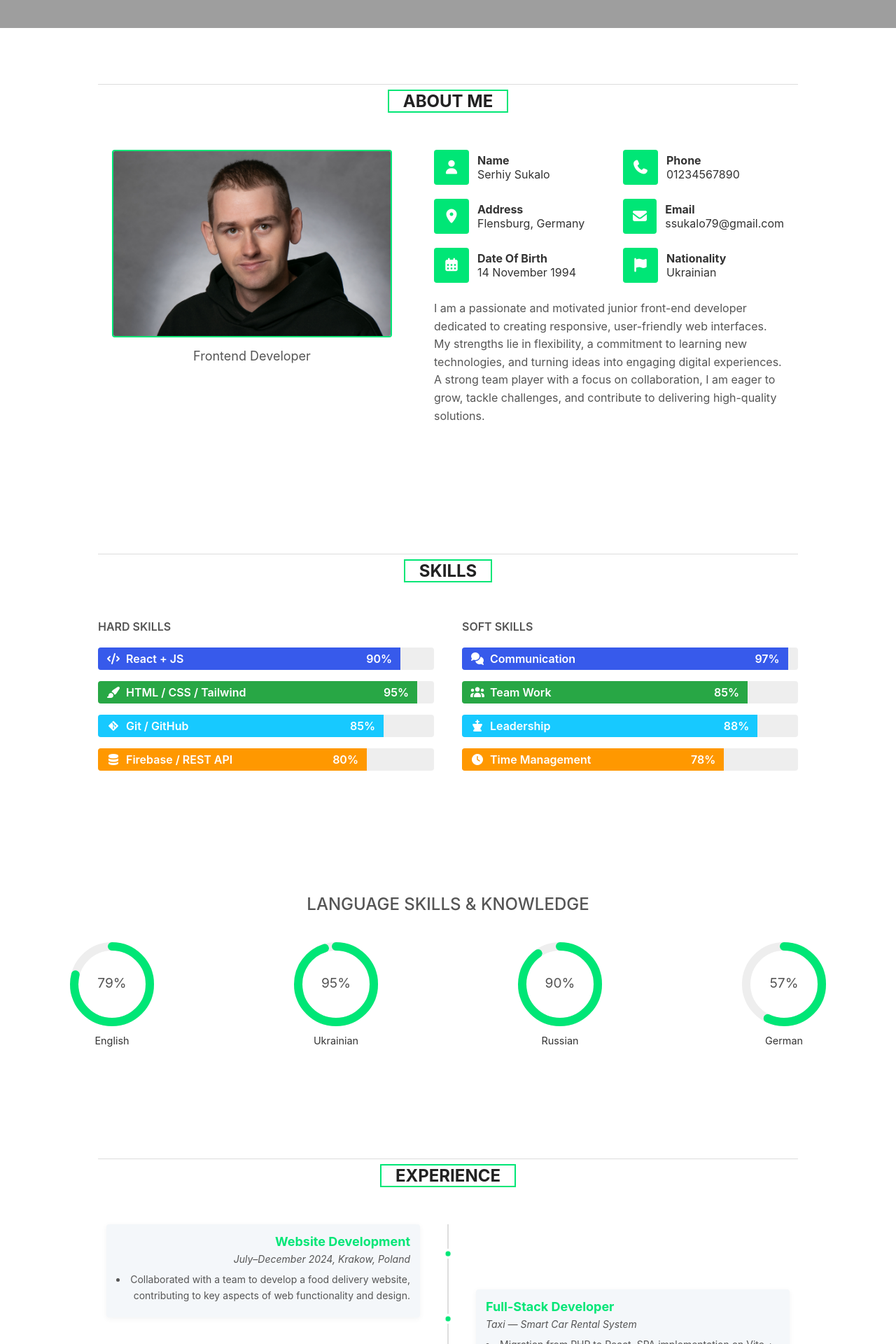
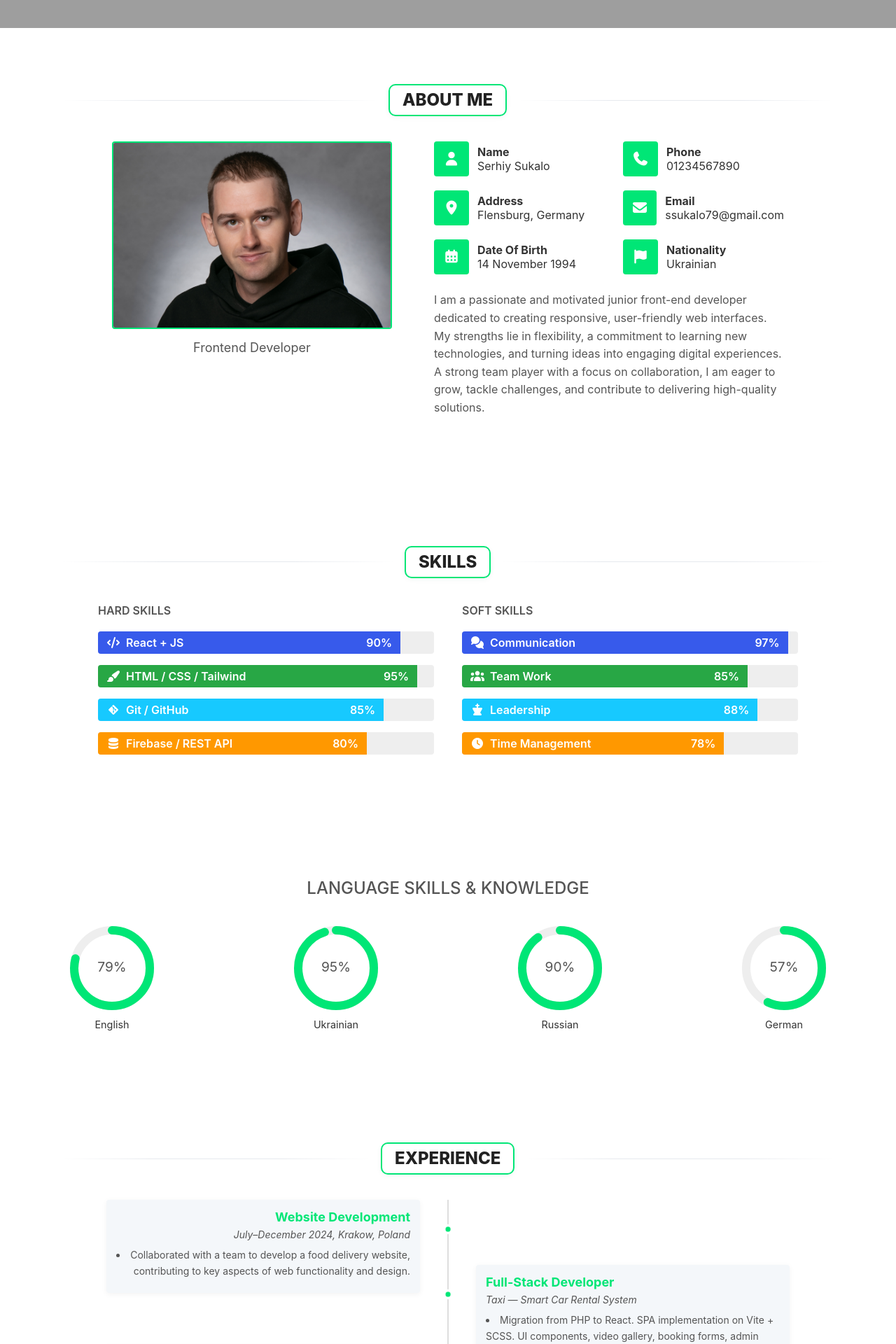
Before and after one commit to Serhiy7/my-portfolio, a React (Vite) app: page / in a window 1280 px wide. Shown: the part 800-2720 px from the top of the page at 70% size. Built offline with nearby package versions, Linux system fonts and the light colour scheme; grey boxes are pictures that could not be loaded.

Commit message:
Section Header

```diff
--- a/src/components/About/About.jsx
+++ b/src/components/About/About.jsx
@@ -1,9 +1,12 @@
 import { useRef, useEffect } from "react";
+import { useInView } from "../../hooks/useInView";
+import sh from "../../styles/SectionHeader.module.css";
 import styles from "./About.module.css";
 import imgAbout from "/images/about.jpg";
 
 export function About() {
   const sectionRef = useRef(null);
+  const [hdrRef, hdrInView] = useInView({ threshold: 0.3 });
 
   useEffect(() => {
     if (!sectionRef.current) return;
@@ -45,9 +48,13 @@ export function About() {
 
   return (
     <section id="about" ref={sectionRef} className={styles.about}>
-      <div className={styles.header}>
-        <hr />
-        <h2>ABOUT ME</h2>
+      <div
+        ref={hdrRef}
+        className={`${sh.sectionHeader} ${hdrInView ? sh.inView : ""}`}
+      >
+        <h2>
+          <span>ABOUT ME</span>
+        </h2>
       </div>
       <div className={styles.content}>
         <div className={styles.avatar}>
--- a/src/components/About/About.module.css
+++ b/src/components/About/About.module.css
@@ -2,28 +2,6 @@
 .about {
   padding: 80px 0;
   background: #fff;
-}
-
-/* Заголовок секции */
-.header {
-  max-width: 1000px;
-  margin: 0 auto 40px;
-  text-align: center;
-}
-.header hr {
-  border: none;
-  border-top: 1px solid #ddd;
-  margin-bottom: 20px;
-}
-.header h2 {
-  display: inline-block;
-  padding: 0 20px;
-  background: #fff;
-  position: relative;
-  top: -13px;
-  font-weight: 700;
-  color: #222;
-  border: 2px solid #00e676;
 }
 
 /* Контент */
--- a/src/components/Experience/Experience.jsx
+++ b/src/components/Experience/Experience.jsx
@@ -1,5 +1,6 @@
 import React from "react";
 import { useInView } from "../../hooks/useInView";
+import sh from "../../styles/SectionHeader.module.css";
 import styles from "./Experience.module.css";
 
 const entries = [
@@ -55,6 +56,7 @@ const entries = [
 
 export function Experience() {
   const [ref, inView] = useInView({ threshold: 0.3 });
+  const [hdrRef, hdrInView] = useInView({ threshold: 0.3 });
 
   return (
     <section
@@ -62,9 +64,13 @@ export function Experience() {
       ref={ref}
       className={`${styles.experience} ${inView ? styles.inView : ""}`}
     >
-      <div className={styles.header}>
-        <hr />
-        <h2>EXPERIENCE</h2>
+      <div
+        ref={hdrRef}
+        className={`${sh.sectionHeader} ${hdrInView ? sh.inView : ""}`}
+      >
+        <h2>
+          <span>EXPERIENCE</span>
+        </h2>
       </div>
 
       <div className={styles.timeline}>
--- a/src/components/Experience/Experience.module.css
+++ b/src/components/Experience/Experience.module.css
@@ -3,29 +3,6 @@
   background: #fff;
   color: #333;
   font-family: "Inter", sans-serif;
-}
-
-/* Заголовок */
-.header {
-  max-width: 1000px;
-  margin: 0 auto 40px;
-  text-align: center;
-  position: relative;
-}
-.header hr {
-  border: none;
-  border-top: 1px solid #ddd;
-  margin-bottom: 20px;
-}
-.header h2 {
-  display: inline-block;
-  padding: 0 20px;
-  background: #fff;
-  position: relative;
-  top: -13px;
-  font-weight: 700;
-  color: #222;
-  border: 2px solid #00e676;
 }
 
 /* Таймлайн */
--- a/src/components/Projects/Projects.jsx
+++ b/src/components/Projects/Projects.jsx
@@ -1,19 +1,36 @@
 import React from "react";
 import styles from "./Projects.module.css";
+import sh from "../../styles/SectionHeader.module.css";
 import youtubeplayer from "/images/preview-youtubeplayer.png";
 import foodcase from "/images/preview-foodcase.png";
+import { useInView } from "../../hooks/useInView";
 
 export const Projects = () => {
+  // Запускаем анимации, когда секция видна на 25%
+  const [ref, inView] = useInView({ threshold: 0.25 });
+  const [hdrRef, hdrInView] = useInView({ threshold: 0.25 });
+
   return (
-    <section id="projects" className={styles.projects}>
-      <div className={styles.header}>
-        <hr />
-        <h2>My Projects</h2>
+    <section
+      id="projects"
+      ref={ref}
+      className={`${styles.projects} ${inView ? styles.inView : ""}`}
+    >
+      <div
+        ref={hdrRef}
+        className={`${sh.sectionHeader} ${hdrInView ? sh.inView : ""}`}
+      >
+        <h2>
+          <span>My Projects</span>
+        </h2>
       </div>
 
-      <div className={styles.cards}>
+      <div className={`${styles.cards} ${styles.revealBottom}`}>
         {/* Card 1 */}
-        <div className={styles.card}>
+        <div
+          className={`${styles.card} ${styles.stagger}`}
+          style={{ "--d": 1 }}
+        >
           <a
             className={styles.imageLink}
             href="https://youtubeplayer-lyart.vercel.app/"
@@ -70,7 +87,10 @@ export const Projects = () => {
         </div>
 
         {/* Card 2 */}
-        <div className={styles.card}>
+        <div
+          className={`${styles.card} ${styles.stagger}`}
+          style={{ "--d": 2 }}
+        >
           <a
             className={styles.imageLink}
             href="https://serhiy7.github.io/FoodCase/"
@@ -127,7 +147,10 @@ export const Projects = () => {
         </div>
 
         {/* Card 3 */}
-        <div className={styles.card}>
+        <div
+          className={`${styles.card} ${styles.stagger}`}
+          style={{ "--d": 3 }}
+        >
           <div className={styles.imageWrap}>
             <img src="https://picsum.photos/seed/p3/600/300" alt="Project 3" />
           </div>
--- a/src/components/Projects/Projects.module.css
+++ b/src/components/Projects/Projects.module.css
@@ -5,9 +5,9 @@
   --accent-700: #00b85f;
 
   /* Новая синия палитра для primary кнопок */
-  --primary: #0a66ff;
-  --primary-600: #0a58e6;
-  --primary-700: #094ed1;
+  --primary: #2563eb;
+  --primary-600: #1d4ed8;
+  --primary-700: #1e40af;
 
   /* Светлая “GitHub-like” secondary */
   --gh-text: #24292f;
@@ -19,30 +19,6 @@
 .projects {
   padding: 80px 20px;
   background: #fff;
-}
-
-/* ---------- Header ---------- */
-.header {
-  max-width: 1000px;
-  margin: 0 auto 40px;
-  text-align: center;
-  position: relative;
-}
-.header hr {
-  border: none;
-  border-top: 1px solid #ddd;
-  margin-bottom: 20px;
-}
-.header h2 {
-  display: inline-block;
-  padding: 0 20px;
-  background: #fff;
-  position: relative;
-  top: -13px;
-  font-family: "Inter", sans-serif;
-  font-weight: 700;
-  color: #222;
-  border: 2px solid var(--accent);
 }
 
 /* ---------- Grid (3 / 2 / 1) ---------- */
@@ -212,25 +188,28 @@
 /* Primary (View Project) — синяя */
 .primaryBtn {
   background: var(--primary);
-  border-color: var(--primary);
+  border-color: transparent;
   color: #fff;
-  box-shadow: 0 6px 16px rgba(10, 102, 255, 0.25);
+  border-radius: 12px; /* чуть мягче форма */
+  box-shadow: 0 4px 10px rgba(37, 99, 235, 0.14);
+  transition: background 0.2s ease, box-shadow 0.2s ease, transform 0.06s ease;
 }
+
 .primaryBtn:hover {
   background: var(--primary-600);
-  border-color: var(--primary-600);
-  box-shadow: 0 8px 20px rgba(10, 102, 255, 0.35);
+  box-shadow: 0 6px 14px rgba(37, 99, 235, 0.18);
 }
+
 .primaryBtn:active {
   background: var(--primary-700);
-  border-color: var(--primary-700);
-  transform: translateY(1px);
+  transform: translateY(0); /* без “прыжка” */
+  box-shadow: 0 3px 8px rgba(37, 99, 235, 0.16) inset;
 }
 
 /* Focus ring */
 .links a:focus-visible {
   outline: none;
-  box-shadow: 0 0 0 3px rgba(10, 102, 255, 0.35);
+  box-shadow: 0 0 0 3px rgba(37, 99, 235, 0.25);
 }
 
 /* Icon helpers for “See Code” */
@@ -245,3 +224,49 @@
   height: 16px;
   display: inline-block;
 }
+
+/* ============ On-scroll animations ============ */
+
+/* стартовое состояние */
+.revealTop,
+.revealBottom,
+.stagger {
+  opacity: 0;
+  transform: translateY(16px) scale(0.98);
+  will-change: opacity, transform;
+}
+
+/* хедер сверху */
+.inView .revealTop {
+  opacity: 1;
+  transform: translateY(0) scale(1);
+  transition: opacity 0.5s ease, transform 0.5s ease;
+}
+
+/* сетка карточек снизу */
+.inView .revealBottom {
+  opacity: 1;
+  transform: translateY(0) scale(1);
+  transition: opacity 0.6s ease 0.05s, transform 0.6s ease 0.05s;
+}
+
+/* “ступенькой” — задержка через css var --d */
+.stagger {
+  transition: opacity 0.55s ease, transform 0.55s ease;
+  transition-delay: calc(var(--d, 0) * 110ms);
+}
+.inView .stagger {
+  opacity: 1;
+  transform: translateY(0) scale(1);
+}
+
+.ghost {
+  background: #fff;
+  color: var(--primary);
+  border-color: rgba(37, 99, 235, 0.35);
+  box-shadow: none;
+}
+.ghost:hover {
+  background: #f6f8ff;
+  border-color: rgba(37, 99, 235, 0.5);
+}
--- a/src/components/Skills/Skills.jsx
+++ b/src/components/Skills/Skills.jsx
@@ -1,10 +1,12 @@
 // src/components/Skills/Skills.jsx
 import React from "react";
 import { useInView } from "../../hooks/useInView";
+import sh from "../../styles/SectionHeader.module.css";
 import styles from "./Skills.module.css";
 
 export function Skills() {
   const [ref, inView] = useInView({ threshold: 0.3 });
+  const [hdrRef, hdrInView] = useInView({ threshold: 0.3 });
 
   const hard = [
     {
@@ -66,9 +68,13 @@ export function Skills() {
       ref={ref}
       className={`${styles.skills} ${inView ? styles.inView : ""}`}
     >
-      <div className={styles.sectionHeader}>
-        <hr />
-        <h2>SKILLS</h2>
+      <div
+        ref={hdrRef}
+        className={`${sh.sectionHeader} ${hdrInView ? sh.inView : ""}`}
+      >
+        <h2>
+          <span>SKILLS</span>
+        </h2>
       </div>
 
       <div className={styles.columns}>
--- a/src/components/Skills/Skills.module.css
+++ b/src/components/Skills/Skills.module.css
@@ -3,28 +3,6 @@
   padding: 80px 20px;
   background: #fff;
   color: #333;
-}
-.sectionHeader {
-  max-width: 1000px;
-  margin: 0 auto 40px;
-  text-align: center;
-}
-.sectionHeader hr {
-  border: none;
-  border-top: 1px solid #ddd;
-  margin-bottom: 20px;
-}
-.sectionHeader h2 {
-  display: inline-block;
-  padding: 0 20px;
-  background: #fff;
-  position: relative;
-  top: -13px;
-  font-weight: 700;
-  color: #222;
-  border: 2px solid #00e676;
-  opacity: 0;
-  transform: translateY(20px);
 }
 
 /* сетка */
--- a/src/index.css
+++ b/src/index.css
@@ -4,6 +4,11 @@
   padding: 0;
   box-sizing: border-box;
 }
+:root {
+  --accent: #00e676; /* зелёный акцент */
+  --section-line: #e6e9ee; /* цвет тонких линий */
+  --section-max: 1100px; /* ширина контейнера заголовка */
+}
 body {
   font-family: "Inter", sans-serif;
   background: #f9f9f9;
--- /dev/null
+++ b/src/styles/SectionHeader.module.css
@@ -0,0 +1,94 @@
+/* скорости/задержки (можно менять из :root при желании) */
+:root {
+  --hdr-line-dur: 900ms;
+  --hdr-line-delay: 120ms;
+  --hdr-chip-dur: 750ms;
+  --hdr-chip-delay: 320ms;
+}
+
+/* контейнер заголовка */
+.sectionHeader {
+  max-width: var(--section-max, 1000px);
+  margin: 0 auto 36px;
+  display: flex;
+  align-items: center;
+  justify-content: center;
+  gap: 16px;
+  position: relative;
+}
+
+/* тонкие линии слева/справа */
+.sectionHeader::before,
+.sectionHeader::after {
+  content: "";
+  height: 1px;
+  flex: 1;
+  background: linear-gradient(
+    90deg,
+    transparent,
+    var(--section-line, #dddddd) 30%,
+    var(--section-line, #dddddd) 70%,
+    transparent
+  );
+  transform: scaleX(0);
+  transform-origin: center;
+  transition: transform var(--hdr-line-dur) cubic-bezier(0.22, 1, 0.36, 1)
+    var(--hdr-line-delay);
+}
+
+.sectionHeader h2 {
+  margin: 0;
+  line-height: 1.1;
+  font-family: "Inter", sans-serif;
+  font-weight: 800;
+  color: #222;
+}
+
+/* “чип” с текстом */
+.sectionHeader h2 span {
+  display: inline-block;
+  padding: 8px 18px;
+  border: 2px solid var(--accent, #00e676);
+  border-radius: 10px;
+  background: #fff;
+  box-shadow: 0 2px 8px rgba(0, 0, 0, 0.04);
+  transform: translateY(14px) scale(0.98);
+  opacity: 0;
+  will-change: transform, opacity;
+  transition: transform var(--hdr-chip-dur) cubic-bezier(0.22, 1, 0.36, 1)
+      var(--hdr-chip-delay),
+    opacity var(--hdr-chip-dur) ease var(--hdr-chip-delay);
+}
+
+/* ВАЖНО: пустой класс, чтобы CSS-modules экспортировал его */
+.inView {
+}
+
+/* активное состояние (когда контейнер получил класс inView) */
+.sectionHeader.inView::before,
+.sectionHeader.inView::after {
+  transform: scaleX(1);
+}
+.sectionHeader.inView h2 span {
+  transform: translateY(0) scale(1);
+  opacity: 1;
+}
+
+/* модификатор (если нужен левосторонний вариант) */
+.left {
+  justify-content: flex-start;
+}
+.left::before {
+  display: none;
+}
+
+/* уважение к системным настройкам */
+@media (prefers-reduced-motion: reduce) {
+  .sectionHeader::before,
+  .sectionHeader::after,
+  .sectionHeader h2 span {
+    transition: none;
+    transform: none !important;
+    opacity: 1 !important;
+  }
+}
```
